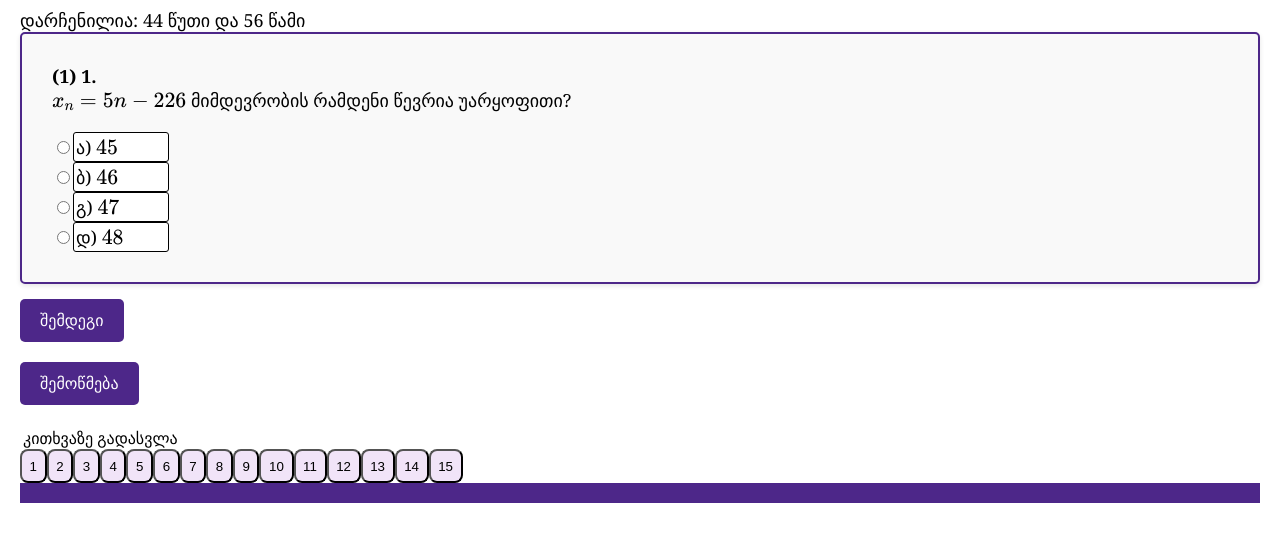
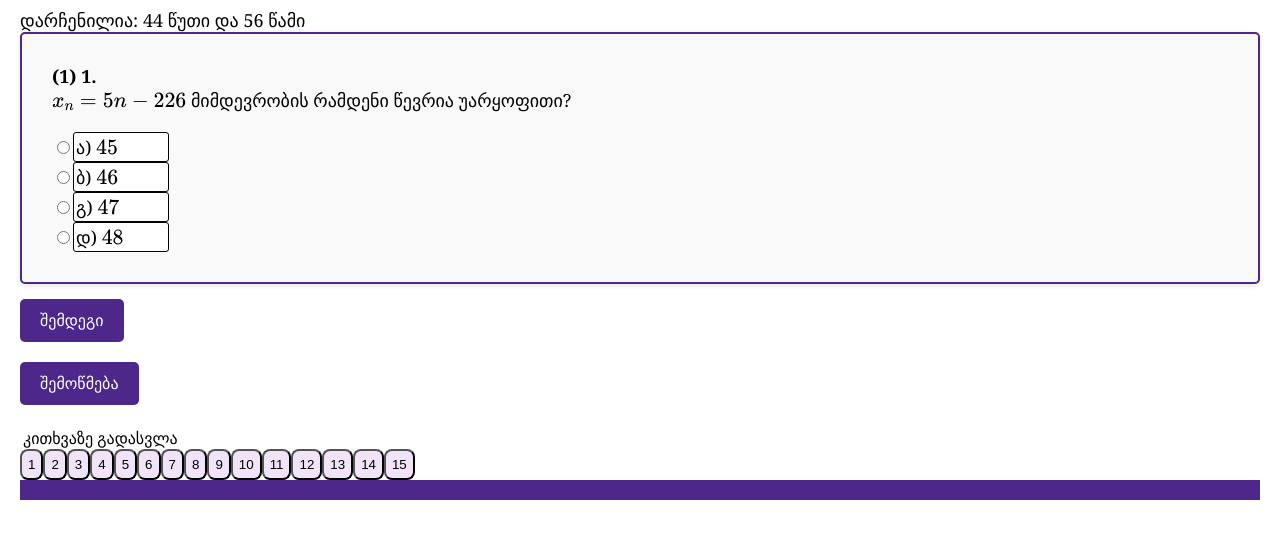
Before and after one commit to iiakovenko2/quiz5, a plain HTML site: page testpage.html in a window 1280 px wide. Shown: the part 88-630 px from the top of the page. Drawn offline with nearby package versions, Linux system fonts and the light colour scheme.

Commit message:
Update styles.css

```diff
--- a/styles.css
+++ b/styles.css
@@ -143,7 +143,7 @@ footer {
 	margin-top: 20px;
 }
 .nav-button {
-    padding: 7.6px;
+    padding: 6px;
     border-radius: 8px;
     background-color: rgb(241, 228, 248);
 }
```
